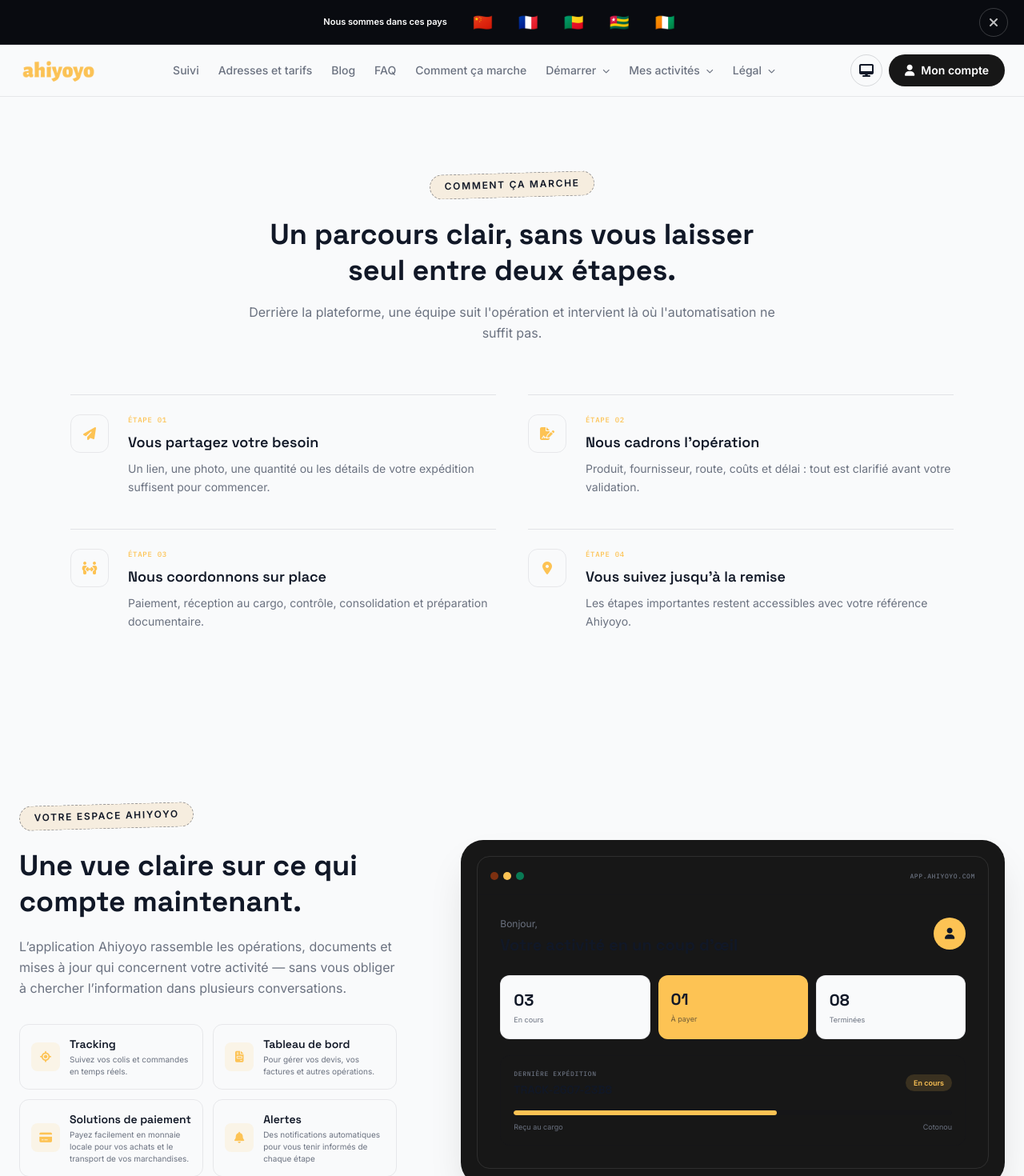
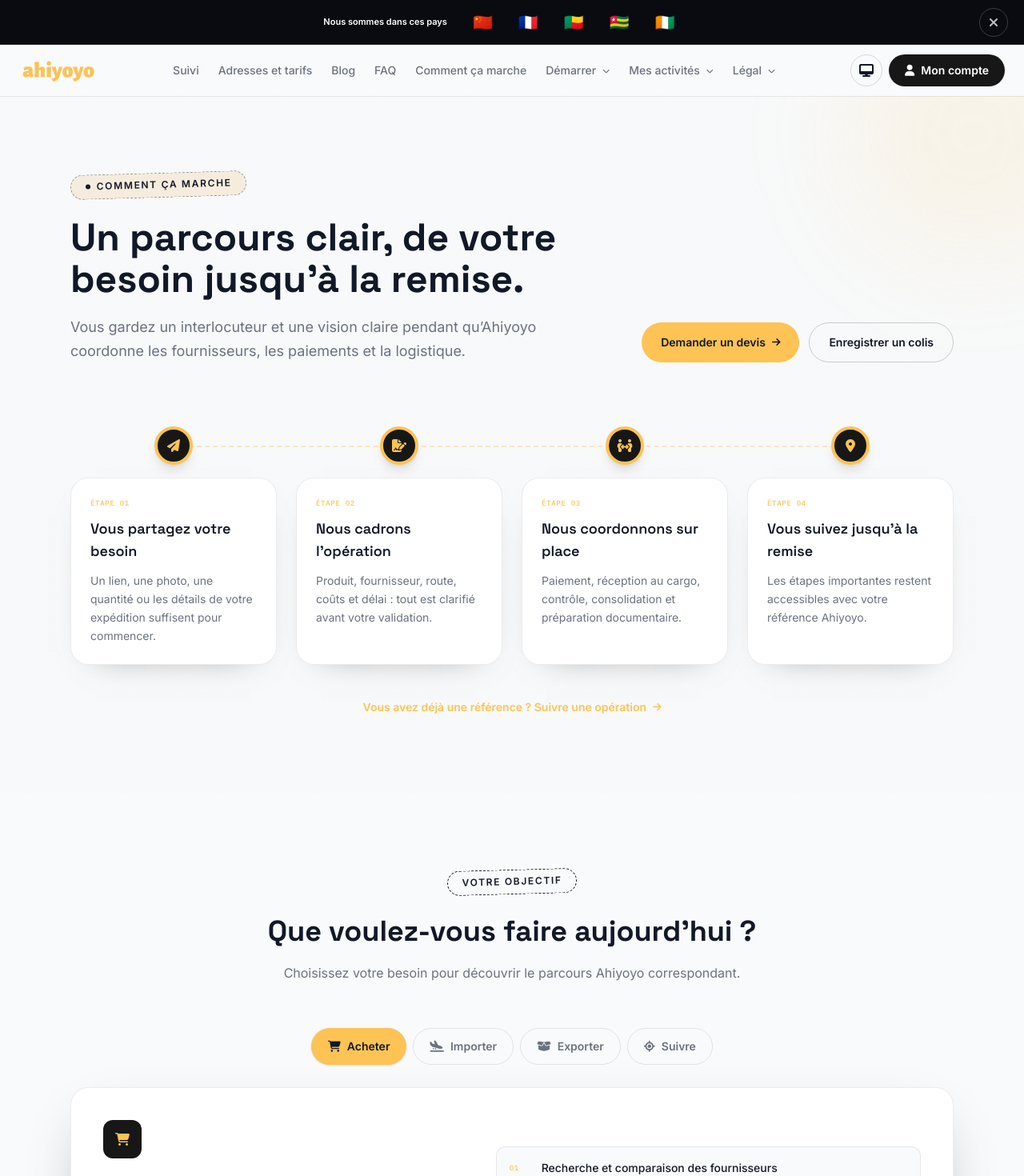
Before and after one commit to VOGLOSSOU/ahiyoyo-landing-app, a Next.js app: page /comment-ca-marche in a window 1280 px wide. Shown: the top 1470 px of the page at 80% size. Built offline with nearby package versions, Linux system fonts and the light colour scheme.

Commit message:
corrections

```diff
--- a/app/comment-ca-marche/page.tsx
+++ b/app/comment-ca-marche/page.tsx
@@ -1,15 +1,14 @@
 import Navbar from "@/components/Navbar";
 import Footer from "@/components/Footer";
-import Stamp from "@/components/Stamp";
-import Reveal from "@/components/Reveal";
 import ClientSpace from "@/components/ClientSpace";
 import Services from "@/components/Services";
+import HowItWorks from "@/components/HowItWorks";
+import ContactCTA from "@/components/ContactCTA";
 
-const steps = [
-  { num: "01", title: "Vous partagez votre besoin", desc: "Un lien, une photo, une quantité ou les détails de votre expédition suffisent pour commencer.", icon: "fa-paper-plane" },
-  { num: "02", title: "Nous cadrons l'opération", desc: "Produit, fournisseur, route, coûts et délai : tout est clarifié avant votre validation.", icon: "fa-file-signature" },
-  { num: "03", title: "Nous coordonnons sur place", desc: "Paiement, réception au cargo, contrôle, consolidation et préparation documentaire.", icon: "fa-people-arrows" },
-  { num: "04", title: "Vous suivez jusqu'à la remise", desc: "Les étapes importantes restent accessibles avec votre référence Ahiyoyo.", icon: "fa-location-dot" },
+const assurances = [
+  { icon: "fa-headset", title: "Support humain", text: "Une équipe intervient quand une décision ou une vérification est nécessaire." },
+  { icon: "fa-receipt", title: "Coûts expliqués", text: "Vous validez les éléments importants avant l’engagement de l’opération." },
+  { icon: "fa-location-crosshairs", title: "Suivi centralisé", text: "Statuts, documents et informations utiles restent accessibles au même endroit." },
 ];
 
 export const metadata = {
@@ -22,30 +21,26 @@ export default function CommentCaMarche() {
     <>
       <Navbar />
       <main className="min-h-screen pt-16">
-        <section className="py-16 md:py-24 bg-paper">
+        <HowItWorks asPage />
+
+        <Services />
+
+        <ClientSpace dark />
+
+        <section className="py-14 md:py-18 bg-paperAlt border-y border-ink/5">
           <div className="max-w-6xl mx-auto px-5 md:px-6">
-            <div className="max-w-2xl mx-auto mb-12 md:mb-16 text-center">
-              <Stamp variant="amber" className="mb-6">Comment ça marche</Stamp>
-              <h1 className="text-3xl md:text-4xl font-display font-bold leading-tight mb-4">Un parcours clair, sans vous laisser seul entre deux étapes.</h1>
-              <p className="text-slate leading-relaxed">Derrière la plateforme, une équipe suit l'opération et intervient là où l'automatisation ne suffit pas.</p>
+            <div className="grid md:grid-cols-3 gap-5">
+              {assurances.map((item) => (
+                <article key={item.title} className="flex items-start gap-4 p-5 rounded-2xl border border-ink/8 bg-paper">
+                  <span className="w-11 h-11 rounded-xl bg-amber/15 text-amber flex items-center justify-center flex-shrink-0"><i className={`fa-solid ${item.icon}`} /></span>
+                  <div><h2 className="font-display font-semibold mb-1.5">{item.title}</h2><p className="text-sm text-slate leading-relaxed">{item.text}</p></div>
+                </article>
+              ))}
             </div>
-
-            <Reveal stagger>
-              <div className="grid md:grid-cols-2 gap-x-10 gap-y-4">
-                {steps.map((step) => (
-                  <article key={step.num} className="group grid grid-cols-[52px_1fr] gap-5 py-6 border-t border-ink/10">
-                    <div className="w-12 h-12 rounded-xl bg-paperAlt border border-ink/8 text-amber flex items-center justify-center group-hover:border-amber/40 transition"><i className={`fa-solid ${step.icon}`} /></div>
-                    <div><p className="font-mono-tag text-[9px] text-amber mb-2">ÉTAPE {step.num}</p><h3 className="font-display font-semibold text-lg mb-2">{step.title}</h3><p className="text-slate text-sm leading-relaxed">{step.desc}</p></div>
-                  </article>
-                ))}
-              </div>
-            </Reveal>
           </div>
         </section>
 
-        <ClientSpace />
-
-        <Services />
+        <ContactCTA />
       </main>
       <Footer />
     </>
--- a/app/faq/page.tsx
+++ b/app/faq/page.tsx
@@ -246,7 +246,7 @@ export default function FAQ() {
             <a href="mailto:support@ahiyoyo.com" className="btn-primary bg-amber text-ink font-semibold px-8 py-4 rounded-full text-sm md:text-base">
               Nous contacter
             </a>
-            <Link href="/#suivi" className="btn-ghost border border-white/30 text-white font-semibold px-8 py-4 rounded-full hover:bg-white/10 text-sm md:text-base">
+            <Link href="/suivi" className="btn-ghost border border-white/30 text-white font-semibold px-8 py-4 rounded-full hover:bg-white/10 text-sm md:text-base">
               Suivre un colis
             </Link>
           </div>
--- a/app/tracking/page.tsx
+++ b/app/tracking/page.tsx
@@ -1 +1,5 @@
-export { metadata, default } from "../suivi/page";
+import { permanentRedirect } from "next/navigation";
+
+export default function LegacyTrackingPage() {
+  permanentRedirect("/suivi");
+}
--- a/components/ClientSpace.tsx
+++ b/components/ClientSpace.tsx
@@ -2,29 +2,30 @@ import Stamp from "./Stamp";
 import Reveal from "./Reveal";
 
 const tools = [
-  { icon: "fa-location-crosshairs", title: "Tracking", desc: "Suivez vos colis et commandes en temps réels." },
+  { icon: "fa-location-crosshairs", title: "Tracking", desc: "Suivez vos colis et commandes en temps réel." },
   { icon: "fa-file-invoice", title: "Tableau de bord", desc: "Pour gérer vos devis, vos factures et autres opérations." },
   { icon: "fa-credit-card", title: "Solutions de paiement", desc: "Payez facilement en monnaie locale pour vos achats et le transport de vos marchandises." },
   { icon: "fa-bell", title: "Alertes", desc: "Des notifications automatiques pour vous tenir informés de chaque étape" },
 ];
 
-export default function ClientSpace() {
+export default function ClientSpace({ dark = false }: { dark?: boolean }) {
   return (
-    <section id="espace-client" className="py-16 md:py-24 bg-paper">
+    <section id="espace-client" className={`py-16 md:py-24 relative overflow-hidden ${dark ? "bg-navy text-white" : "bg-paper"}`}>
+      {dark && <div className="grain" />}
       <div className="max-w-7xl mx-auto px-5 md:px-6">
         <div className="grid lg:grid-cols-[.82fr_1.18fr] gap-12 lg:gap-20 items-center">
           <Reveal>
             <div>
-              <Stamp variant="amber" className="mb-6">Votre espace Ahiyoyo</Stamp>
+              <Stamp variant={dark ? "ghost" : "amber"} className="mb-6">Votre espace Ahiyoyo</Stamp>
               <h2 className="text-3xl md:text-4xl font-display font-bold leading-tight mb-5">Une vue claire sur ce qui compte maintenant.</h2>
-              <p className="text-slate leading-relaxed mb-8">L’application Ahiyoyo rassemble les opérations, documents et mises à jour qui concernent votre activité — sans vous obliger à chercher l’information dans plusieurs conversations.</p>
-              <div className="grid sm:grid-cols-2 gap-3 mb-8">{tools.map((tool) => <div key={tool.title} className="flex items-center gap-3 rounded-xl border border-ink/8 bg-paperAlt p-3.5"><span className="w-9 h-9 rounded-lg bg-amber/12 text-amber flex items-center justify-center flex-shrink-0"><i className={`fa-solid ${tool.icon} text-sm`} /></span><div><p className="font-display font-semibold text-sm">{tool.title}</p><p className="text-[10px] text-slate mt-0.5">{tool.desc}</p></div></div>)}</div>
+              <p className={`leading-relaxed mb-8 ${dark ? "text-white/60" : "text-slate"}`}>L’application Ahiyoyo rassemble les opérations, documents et mises à jour qui concernent votre activité — sans vous obliger à chercher l’information dans plusieurs conversations.</p>
+              <div className="grid sm:grid-cols-2 gap-3 mb-8">{tools.map((tool) => <div key={tool.title} className={`flex items-center gap-3 rounded-xl border p-3.5 ${dark ? "border-white/10 bg-white/5" : "border-ink/8 bg-paperAlt"}`}><span className="w-9 h-9 rounded-lg bg-amber/12 text-amber flex items-center justify-center flex-shrink-0"><i className={`fa-solid ${tool.icon} text-sm`} /></span><div><p className="font-display font-semibold text-sm">{tool.title}</p><p className={`text-[10px] mt-0.5 ${dark ? "text-white/50" : "text-slate"}`}>{tool.desc}</p></div></div>)}</div>
               <a href="https://app.ahiyoyo.com" className="inline-flex items-center gap-2 text-sm font-semibold text-amber hover:underline">Accéder à mon compte <i className="fa-solid fa-arrow-up-right-from-square text-xs" /></a>
             </div>
           </Reveal>
 
           <Reveal delay={100}>
-            <div className="rounded-[1.75rem] bg-navy p-3 sm:p-5 shadow-2xl shadow-black/15">
+            <div className={`rounded-[1.75rem] p-3 sm:p-5 shadow-2xl shadow-black/25 ${dark ? "bg-[#090b10] border border-white/10" : "bg-navy"}`}>
               <div className="rounded-2xl bg-paperAlt border border-white/10 overflow-hidden">
                 <div className="h-12 px-4 flex items-center justify-between border-b border-ink/8"><div className="flex gap-1.5"><span className="w-2.5 h-2.5 rounded-full bg-postal/60" /><span className="w-2.5 h-2.5 rounded-full bg-amber" /><span className="w-2.5 h-2.5 rounded-full bg-emerald-500/60" /></div><span className="font-mono-tag text-[8px] text-slate">APP.AHIYOYO.COM</span></div>
                 <div className="p-5 sm:p-7">
--- a/components/HowItWorks.tsx
+++ b/components/HowItWorks.tsx
@@ -1,3 +1,4 @@
+import Link from "next/link";
 import Stamp from "./Stamp";
 import Reveal from "./Reveal";
 
@@ -8,26 +9,49 @@ const steps = [
   { num: "04", title: "Vous suivez jusqu’à la remise", desc: "Les étapes importantes restent accessibles avec votre référence Ahiyoyo.", icon: "fa-location-dot" },
 ];
 
-export default function HowItWorks() {
+export default function HowItWorks({ asPage = false }: { asPage?: boolean }) {
+  const Heading = asPage ? "h1" : "h2";
+
   return (
-    <section className="py-16 md:py-24 bg-paper">
-      <div className="max-w-6xl mx-auto px-5 md:px-6">
-        <div className="max-w-2xl mb-12 md:mb-16">
-          <Stamp variant="amber" className="mb-6">Comment ça marche</Stamp>
-          <h2 className="text-3xl md:text-4xl font-display font-bold leading-tight mb-4">Un parcours clair, sans vous laisser seul entre deux étapes.</h2>
-          <p className="text-slate leading-relaxed">Derrière la plateforme, une équipe suit l’opération et intervient là où l’automatisation ne suffit pas.</p>
+    <section className="py-16 md:py-24 bg-paperAlt relative overflow-hidden">
+      <div className="grain" />
+      <div className="absolute -top-28 -right-24 w-80 h-80 rounded-full bg-amber/10 blur-3xl pointer-events-none" />
+      <div className="max-w-6xl mx-auto px-5 md:px-6 relative">
+        <div className={`mb-14 md:mb-20 ${asPage ? "grid lg:grid-cols-[1fr_auto] lg:items-end gap-8" : "max-w-2xl"}`}>
+          <div className="max-w-3xl">
+            <Stamp variant="amber" dot className="mb-6">Comment ça marche</Stamp>
+            <Heading className="text-3xl sm:text-4xl md:text-5xl font-display font-bold leading-[1.08] mb-5">Un parcours clair, de votre besoin jusqu’à la remise.</Heading>
+            <p className="text-slate text-base md:text-lg leading-relaxed max-w-2xl">Vous gardez un interlocuteur et une vision claire pendant qu’Ahiyoyo coordonne les fournisseurs, les paiements et la logistique.</p>
+          </div>
+          {asPage && (
+            <div className="flex flex-col sm:flex-row lg:flex-col xl:flex-row gap-3 lg:items-stretch">
+              <a href="https://app.ahiyoyo.com/nouvelle-demande" className="btn-primary inline-flex items-center justify-center bg-amber text-[#111827] font-semibold px-6 py-3.5 rounded-full text-sm whitespace-nowrap">Demander un devis <i className="fa-solid fa-arrow-right ml-2 text-xs" /></a>
+              <a href="https://app.ahiyoyo.com/expedier-colis" className="btn-ghost inline-flex items-center justify-center border border-ink/20 text-ink font-semibold px-6 py-3.5 rounded-full text-sm whitespace-nowrap">Enregistrer un colis</a>
+            </div>
+          )}
         </div>
 
         <Reveal stagger>
-          <div className="grid md:grid-cols-2 gap-x-10 gap-y-4">
+          <div className="relative grid sm:grid-cols-2 lg:grid-cols-4 gap-5 lg:gap-6">
+            <div className="hidden lg:block absolute left-[12.5%] right-[12.5%] top-6 border-t-2 border-dashed border-amber/35" aria-hidden="true" />
             {steps.map((step) => (
-              <article key={step.num} className="group grid grid-cols-[52px_1fr] gap-5 py-6 border-t border-ink/10">
-                <div className="w-12 h-12 rounded-xl bg-paperAlt border border-ink/8 text-amber flex items-center justify-center group-hover:border-amber/40 transition"><i className={`fa-solid ${step.icon}`} /></div>
-                <div><p className="font-mono-tag text-[9px] text-amber mb-2">ÉTAPE {step.num}</p><h3 className="font-display font-semibold text-lg mb-2">{step.title}</h3><p className="text-slate text-sm leading-relaxed">{step.desc}</p></div>
+              <article key={step.num} className="group relative pt-0 lg:pt-16">
+                <div className="lg:absolute lg:top-0 lg:left-1/2 lg:-translate-x-1/2 relative z-10 w-12 h-12 rounded-full bg-navy border-4 border-paperAlt text-amber flex items-center justify-center shadow-lg mb-5 lg:mb-0 group-hover:scale-105 transition"><i className={`fa-solid ${step.icon}`} /></div>
+                <div className="waybill border border-ink/8 h-full p-5 md:p-6 !shadow-[0_16px_40px_-32px_rgba(0,0,0,.5)]">
+                  <p className="font-mono-tag text-[9px] text-amber mb-3">ÉTAPE {step.num}</p>
+                  <h3 className="font-display font-semibold text-lg mb-3">{step.title}</h3>
+                  <p className="text-slate text-sm leading-relaxed">{step.desc}</p>
+                </div>
               </article>
             ))}
           </div>
         </Reveal>
+
+        {asPage && (
+          <div className="mt-10 text-center">
+            <Link href="/suivi" className="inline-flex items-center gap-2 text-sm font-semibold text-amber hover:underline">Vous avez déjà une référence ? Suivre une opération <i className="fa-solid fa-arrow-right text-xs" /></Link>
+          </div>
+        )}
       </div>
     </section>
   );
--- a/components/Problem.tsx
+++ b/components/Problem.tsx
@@ -12,7 +12,7 @@ export default function Problem() {
             <Stamp variant="ghost" className="mb-7">Une logistique plus lisible</Stamp>
             <h2 className="text-3xl md:text-4xl font-display font-bold leading-tight mb-5"><span className="text-amber">Ahiyoyo</span> remplace plusieurs intermédiaires</h2>
             <p className="text-white/80 text-lg md:text-xl leading-relaxed mb-10">Plus besoin de chercher séparément un fournisseur, un intermédiaire d&apos;achat, un transporteur, un transitaire ou des clients à l&apos;international.<br /><br />Même à distance, vous gardez un œil sur toutes vos activités commerciales avec le reste du monde.</p>
-            <Link href="/faq" className="inline-flex items-center gap-2 text-sm font-semibold text-amber hover:underline">Comprendre notre fonctionnement <i className="fa-solid fa-arrow-right text-xs" /></Link>
+            <Link href="/comment-ca-marche" className="inline-flex items-center gap-2 text-sm font-semibold text-amber hover:underline">Comprendre notre fonctionnement <i className="fa-solid fa-arrow-right text-xs" /></Link>
           </div>
         </Reveal>
       </div>
--- a/package.json
+++ b/package.json
@@ -2,6 +2,9 @@
   "name": "ahiyoyo-landing",
   "version": "0.1.0",
   "private": true,
+  "engines": {
+    "node": ">=20.9.0"
+  },
   "scripts": {
     "dev": "next dev",
     "build": "next build",
```
Also changed, not shown: 1 other file (tests, documents, lock files or other folders).
